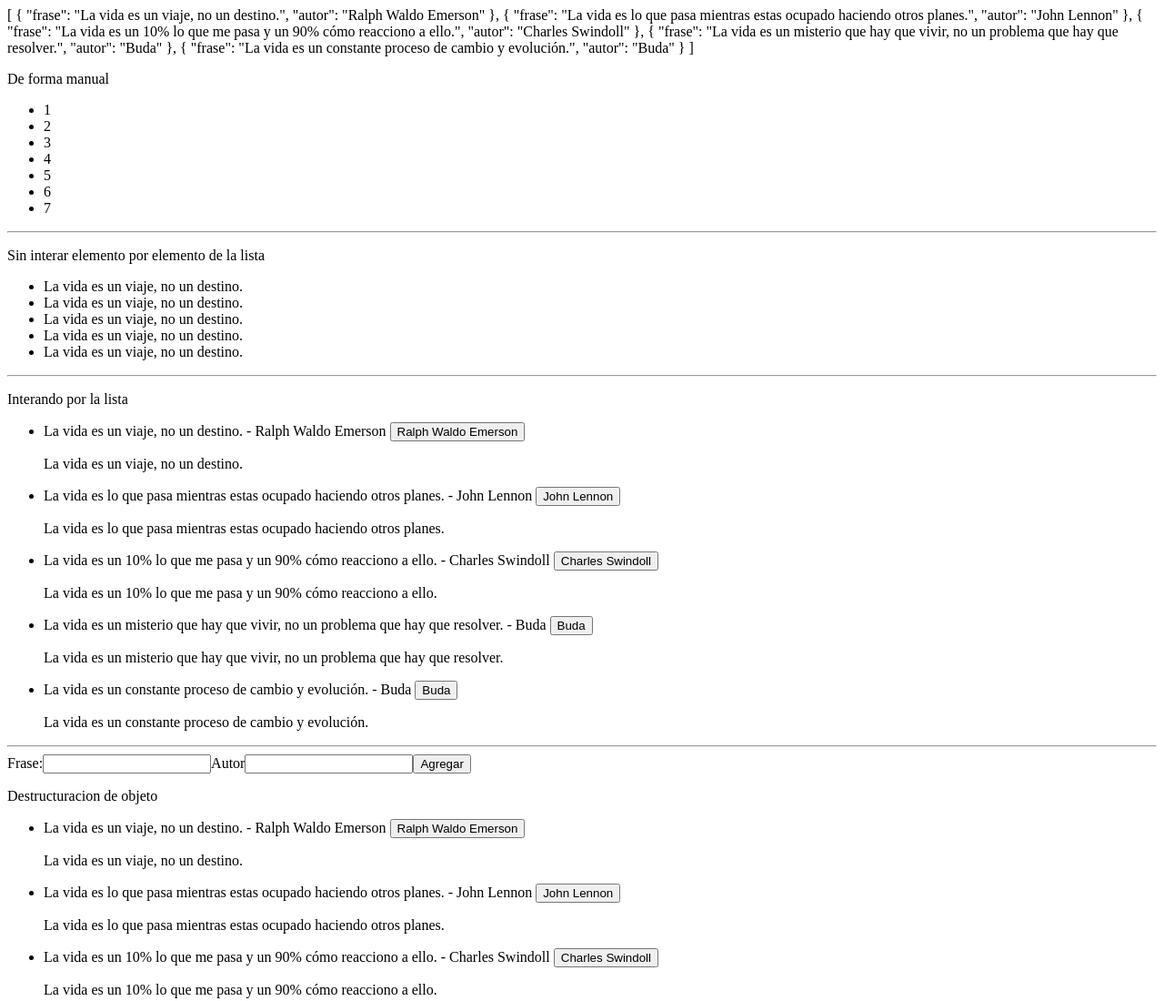
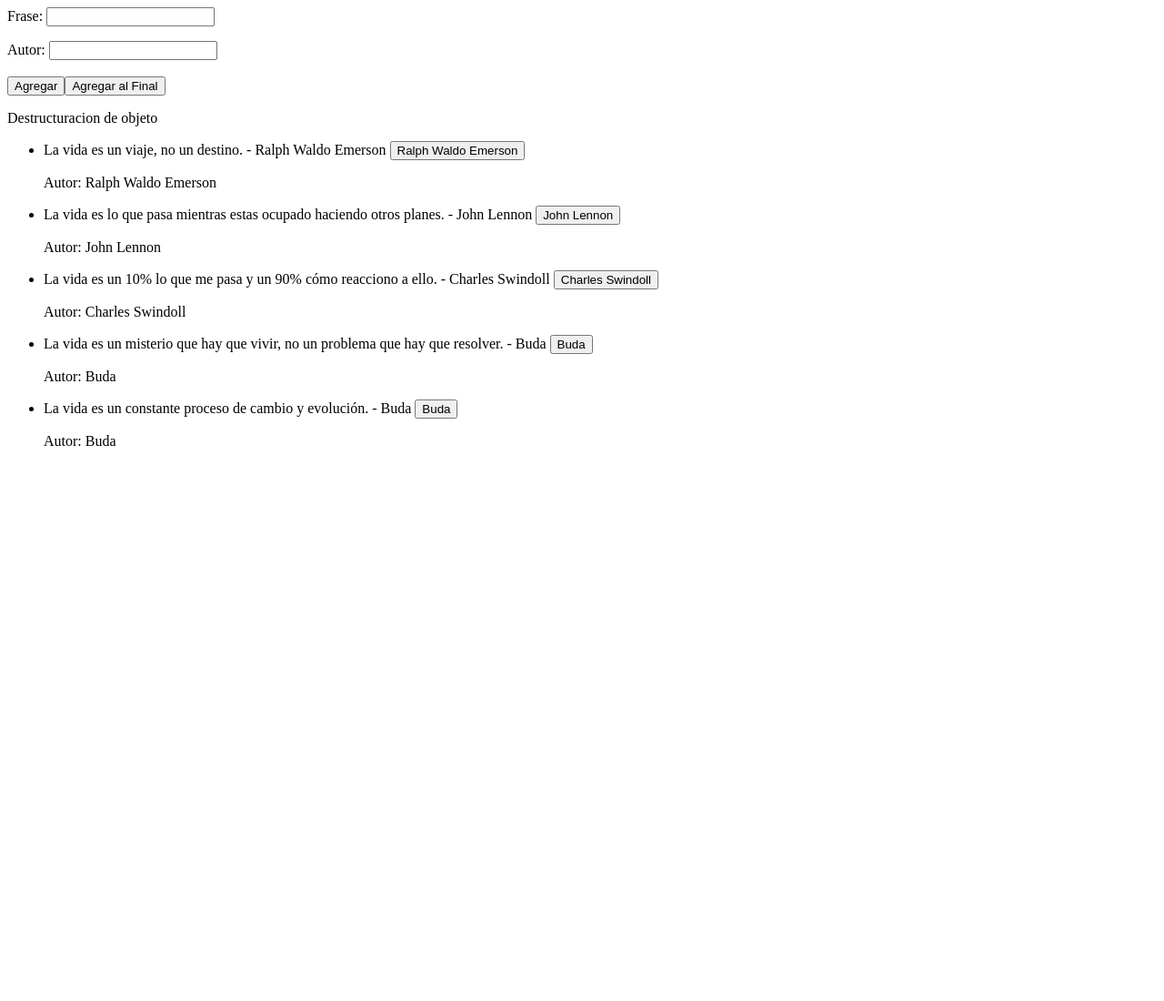
Before and after one commit to EdlithVinueza/pw_u2_p7_ev, a plain HTML site: page html/fases.html in a window 1280 px wide. Shown: the top 1100 px of the page at 91% size. After the commit the page ends 800 px from the top, so only its background shows below. Drawn offline with nearby package versions, Linux system fonts and the light colour scheme.

Commit message:
nuevas directivas

```diff
--- a/html/fases.html
+++ b/html/fases.html
@@ -11,43 +11,25 @@
 
 <body>
     <div id="myApp">
-        {{ listaFrases }}
-        <p>De forma manual</p>
-        <ul>
-            <li> 1 </li>
-            <li> 2 </li>
-            <li> 3 </li>
-            <li> 4 </li>
-            <li> 5 </li>
-            <li> 6 </li>
-            <li> 7 </li>
-        </ul>
-        <hr>
-        <p>Sin interar elemento por elemento de la lista</p>
-        <ul>
-            <li v-for="frase in listaFrases">La vida es un viaje, no un destino.</li>
-        </ul>
-        <hr>
-        <p>Interando por la lista</p>
-        <ul>
-            <li v-for="frase in listaFrases">{{ frase.frase }} - {{frase.autor}}
-                <button>{{frase.autor}}</button>
-                <p>{{frase.frase }}</p>
-            </li>
 
-        </ul>
-        <hr>
-        <label for="idFrase">Frase:</label>
-        <input id="idFrase" type="text">
-        <label for="idAutor">Autor</label>
-        <input id="idAutor"type="text">
-        <button>Agregar</button>
+        <label for="idFrase">Frase: </label>
+        <input v-model="frase" id="idFrase" type="text"> <!--Directiva v-model--->
+        <P> {{frase}}</P>
 
+        <label for="idAutor">Autor: </label>
+        <!--<input v-on:keypress="eventoKeyPress" v-model="autor" id="idAutor"type="text">-->
+        <input v-on:keypress.enter="eventoKeyPressModificador" v-model="autor" id="idAutor"type="text"><!--Directiva v-model--->
+        <br>
+        <br>
+       <button v-on:click="agregarFrase">Agregar</button>
+
+
+        <button v-on:click="agregarFraseFinal">Agregar al Final</button>
         <p>Destructuracion de objeto</p>
         <ul>
             <li v-for="{frase,autor} in listaFrases">{{frase }} - {{autor}}
-                <button>{{autor}}</button>
-                <p>{{frase }}</p>
+                <button v-if="autor!==null" >{{autor}}</button>
+                <p v-if="autor!==null" >Autor: {{autor}}</p>
             </li>
         </ul>
 </body>
--- a/js/appFrases.js
+++ b/js/appFrases.js
@@ -12,13 +12,53 @@ const app = Vue.createApp({
 
     //Option API
     methods: {
+        agregarFrase() {
+            console.log(this.frase);
+            console.log(this.autor);
+            const nuevaFrase = {
+                frase: this.frase,
+                autor: this.autor
+            }
+            this.listaFrases.unshift(nuevaFrase); //agregar al inicio la nueva frase
+        },
+        agregarFraseFinal() {
+            console.log(this.frase);
+            console.log(this.autor);
+            const nuevaFrase = {
+                frase: this.frase,
+                autor: this.autor
+            }
+            this.listaFrases.push(nuevaFrase); //agregar al inicio la nueva frase
+        },
 
+        eventoKeyPress({ charCode, cancelable, key, keyCode, target }) {
+
+            if (key === 'Enter') {
+                console.log('Evento KeyPress');
+                console.log(charCode);
+                console.log(cancelable);
+                console.log(key);
+                console.log(keyCode);
+                console.log(target.baseURI);
+                this.agregarFraseFinal();
+            }
+        },
+
+        eventoKeyPressModificador() {
+            console.log('Evento KeyPress');
+            this.agregarFraseFinal();
+        }
     },
+
+
 
     data() {
         //Vamos a signar el arreglo a un apropiedad reactiva
-        return{
-            listaFrases : frases,
+        return {
+            listaFrases: frases,
+            frase: null, //propiedad rectiva para v-model
+            // autor:'Sin autor', //podemos inicializar con un valor por defecto
+            autor: null
         }
     },
 })
```
